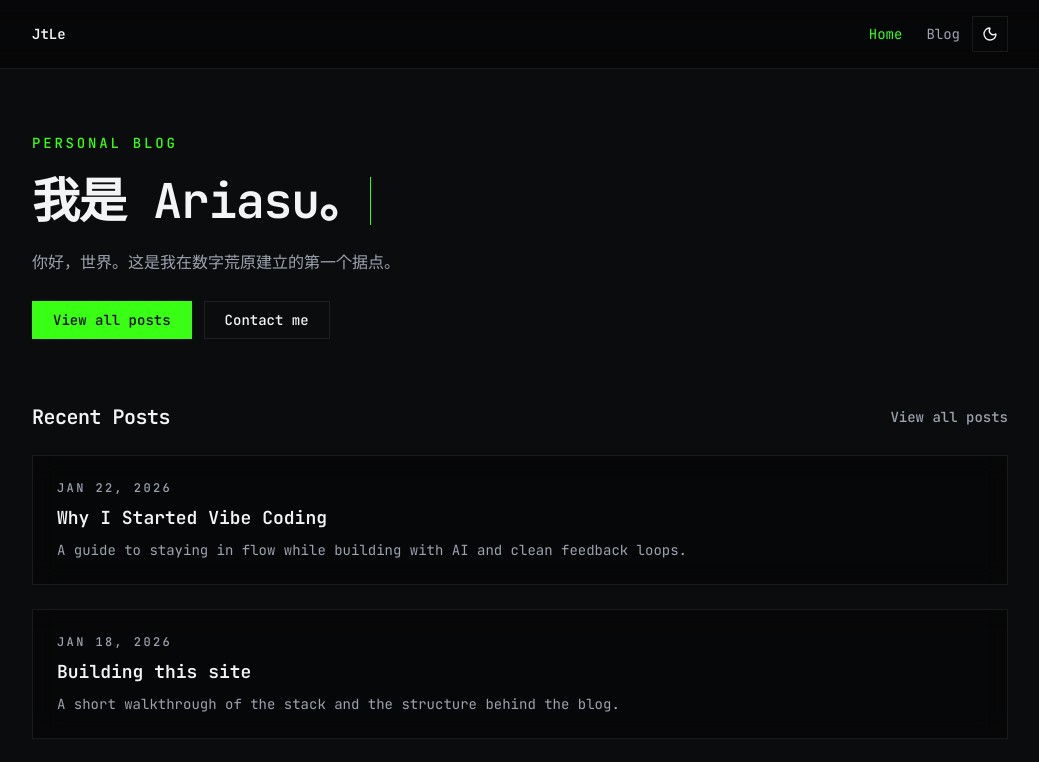
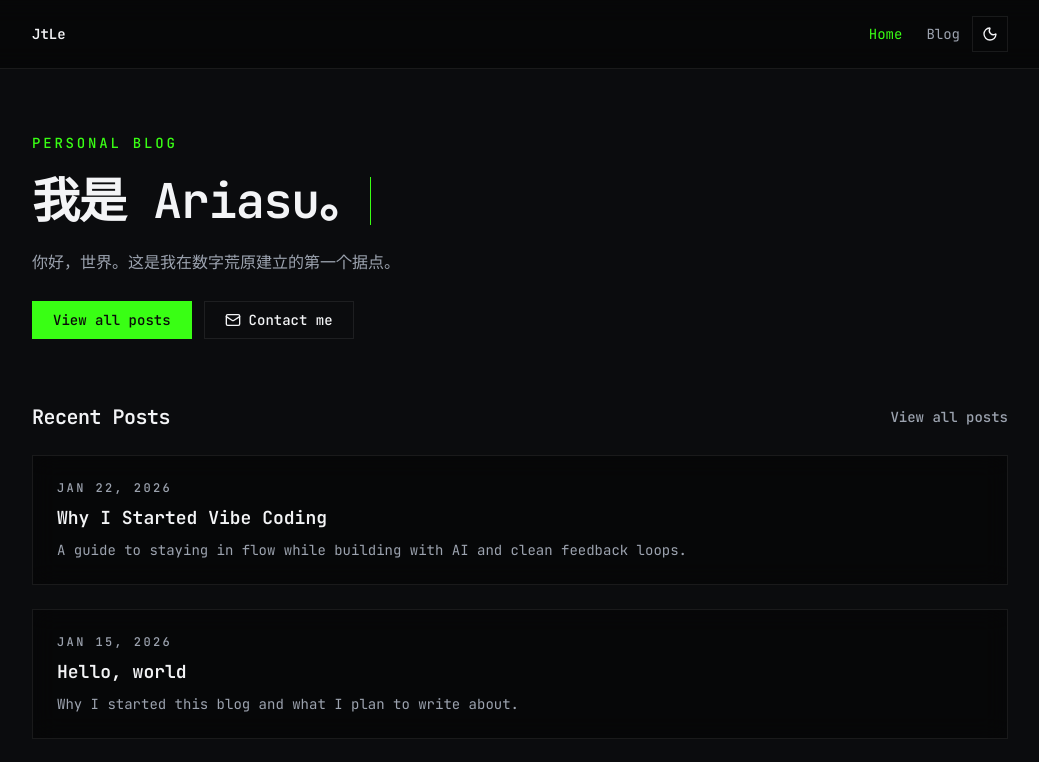
Before and after one commit to Ariasu123/ariasu123.github.io, a Next.js app: page / in a window 1280 px wide. Shown: the top 762 px of the page, without its empty margins (120-1159 px from the left). Built offline with nearby package versions, Linux system fonts and the light colour scheme.

Commit message:
Update: Add mailto and icon to contact button

```diff
--- a/content/posts/building-this-site.mdx
+++ /dev/null
@@ -1,14 +0,0 @@
----
-title: "Building this site"
-description: "A short walkthrough of the stack and the structure behind the blog."
-date: "2026-01-18"
-tags:
-  - "stack"
-  - "mdx"
-coverImage: "/JtLE.github.io/images/cover-stack.png"
----
-
-The blog is intentionally simple: it uses MDX for content, a small data layer
-to read posts from disk, and a clean layout to keep the focus on the writing.
-
-I will keep iterating on the design once the content foundations feel solid.
--- a/src/components/hero.tsx
+++ b/src/components/hero.tsx
@@ -2,6 +2,7 @@
 
 import { useEffect, useState } from "react";
 import { motion, useReducedMotion } from "framer-motion";
+import { Mail } from "lucide-react";
 import Link from "next/link";
 
 const fadeUp = {
@@ -75,9 +76,10 @@ export function Hero() {
           View all posts
         </Link>
         <a
-          href="mailto:hello@example.com"
-          className="inline-flex items-center justify-center border border-border px-5 py-2 text-sm font-medium text-foreground transition hover:border-accent hover:text-accent"
+          href="mailto:13484079700@163.com"
+          className="inline-flex items-center justify-center gap-2 border border-border px-5 py-2 text-sm font-medium text-foreground transition hover:border-primary hover:text-primary"
         >
+          <Mail className="h-4 w-4" />
           Contact me
         </a>
       </motion.div>
```
